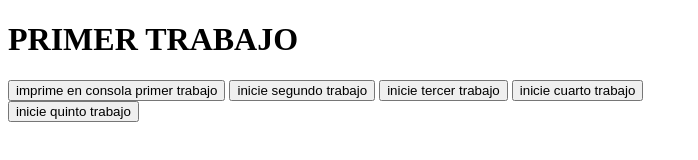
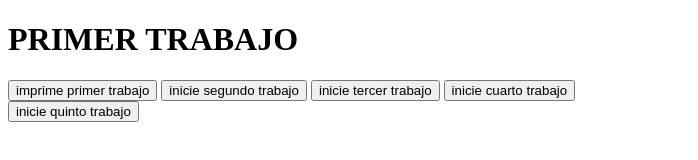
Before and after one commit to JoonWD/sena-clases, a plain HTML site: page index.html in a window 1280 px wide. Shown: the whole page, without its empty margins (0-698 px from the left). Drawn offline with Linux system fonts and the light colour scheme.

Commit message:
volver al archivo principal probando usuario commit

```diff
--- a/index.html
+++ b/index.html
@@ -13,7 +13,7 @@
 </head>
 <body>
     <h1>PRIMER TRABAJO</h1>
-    <button onclick="arreglo1()">imprime en consola primer trabajo</button>
+    <button onclick="arreglo1()">imprime primer trabajo</button>
     <button onclick="arreglo2()">inicie segundo trabajo</button>
     <button onclick="arreglo3()">inicie tercer trabajo</button>
     <button onclick="arreglo4()">inicie cuarto trabajo</button>
```
